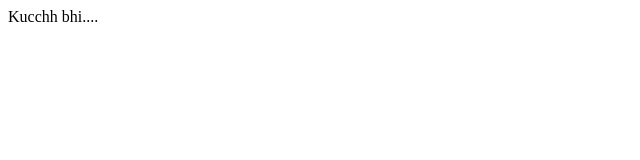
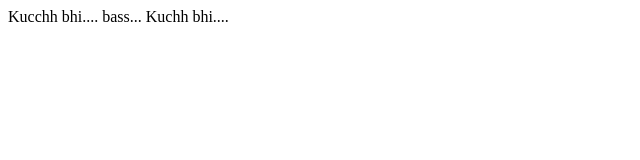
Before and after one commit to zozotro/zozotro.github.io, a plain HTML site: page Index.html in a window 1280 px wide. Shown: the whole page, without its empty margins (0-640 px from the left). Drawn offline with Linux system fonts and the light colour scheme.

Commit message:
File Rename
Not Working

```diff
--- a/Index.html
+++ b/Index.html
@@ -6,7 +6,7 @@
 <body>
 
 Kucchh bhi....
-
+bass... Kuchh bhi....
 </body>
 
 
```
